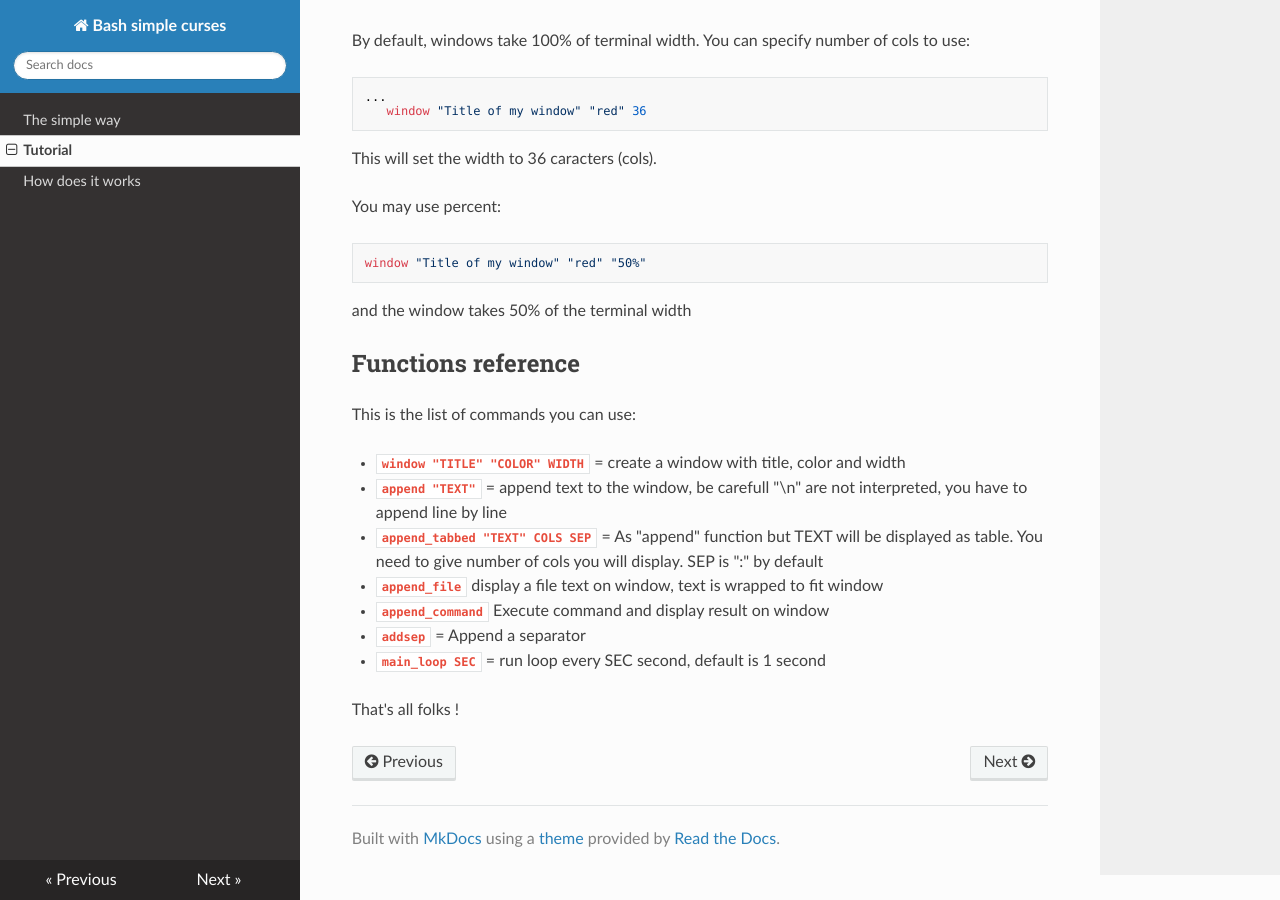
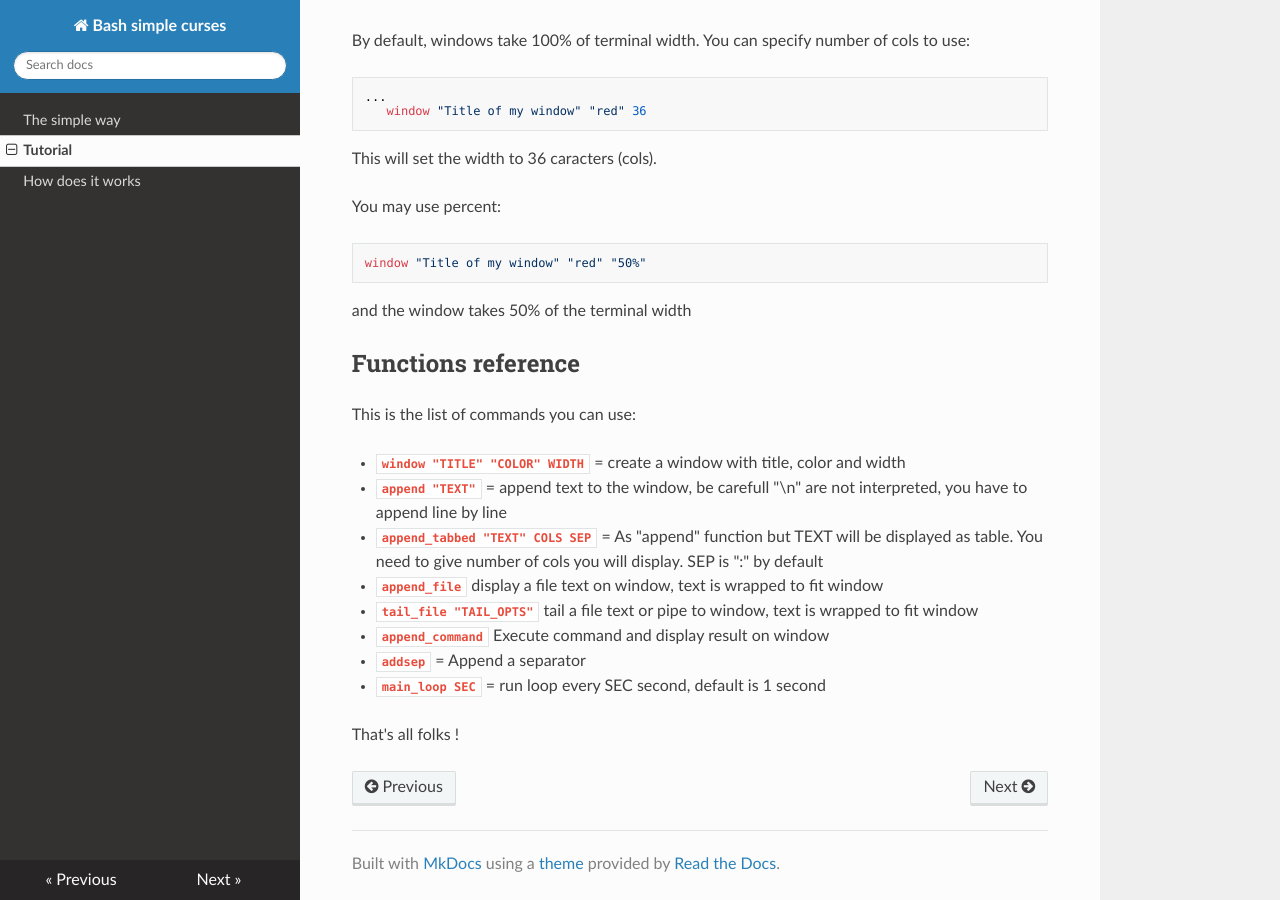
Before and after one commit to metal3d/bashsimplecurses, an MkDocs documentation site: the page built from docs/BasicTutorial.md, in a window 1280 px wide and 900 px high, scrolled down 2360 px. Built offline with MkDocs 1.6.1, drawn with Linux system fonts in a browser that asks for light colours; nearby versions of some CDN libraries; old or Windows-style settings are respelled for this version of MkDocs.

Commit message:
Add tailing text file or pipe as first class function.
**Description:**

shortcut for tailing from a pipe or text file, extra options can be
passed to tail

**TestPlan:**

added to example script `examples/bashbar.sh`, run it to test.

```diff
--- a/docs/BasicTutorial.md
+++ b/docs/BasicTutorial.md
@@ -112,6 +112,7 @@ This is the list of commands you can use:
   * **`append "TEXT"`** = append text to the window, be carefull "\n" are not interpreted, you have to append line by line
   * **`append_tabbed "TEXT" COLS SEP`** = As "append" function but TEXT will be displayed as table. You need to give number of cols you will display. SEP is ":" by default
   * **`append_file`** display a file text on window, text is wrapped to fit window
+  * **`tail_file "TAIL_OPTS"`** tail a file text or pipe to window, text is wrapped to fit window
   * **`append_command`** Execute command and display result on window
   * **`addsep`** = Append a separator
   * **`main_loop SEC`** = run loop every SEC second, default is 1 second
```
Also changed, not shown: 2 other files.
